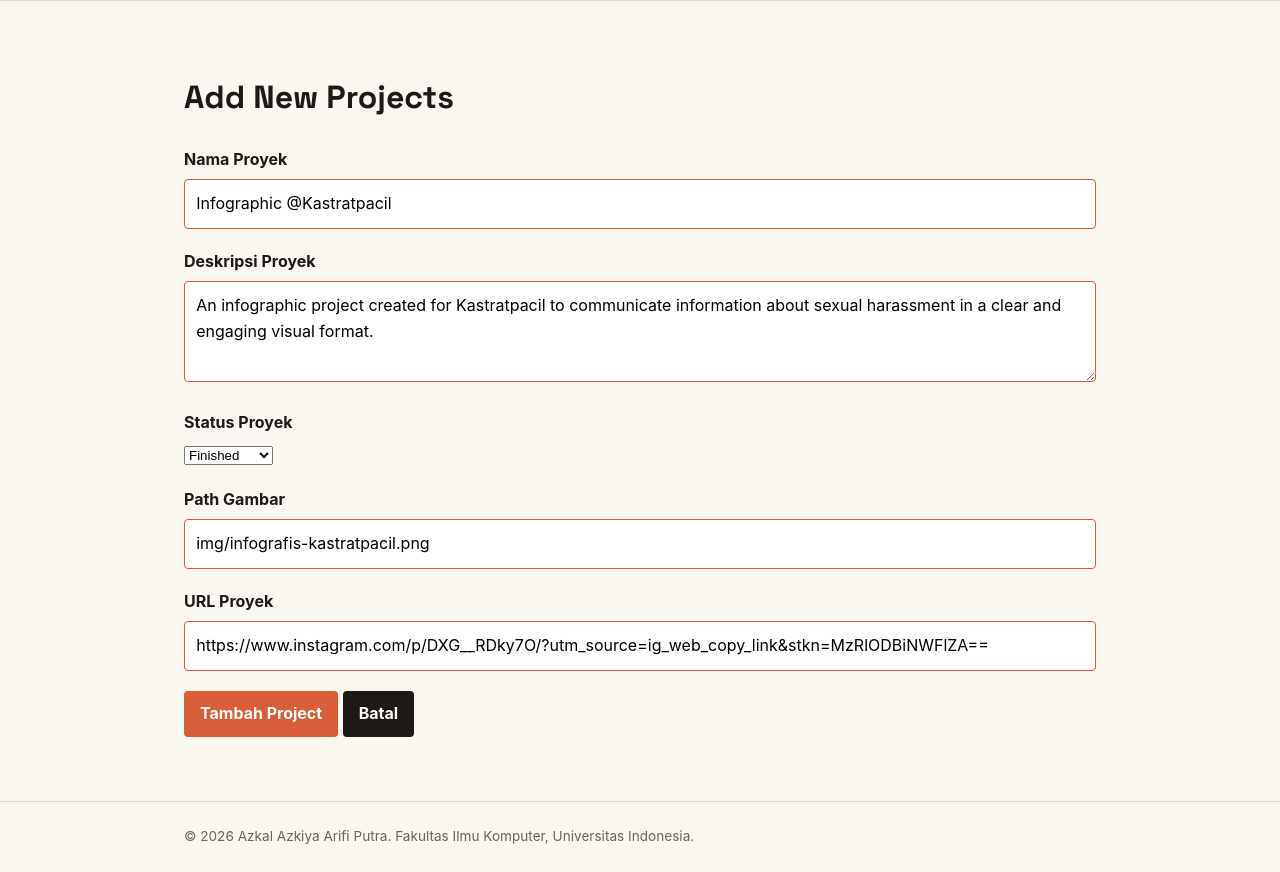
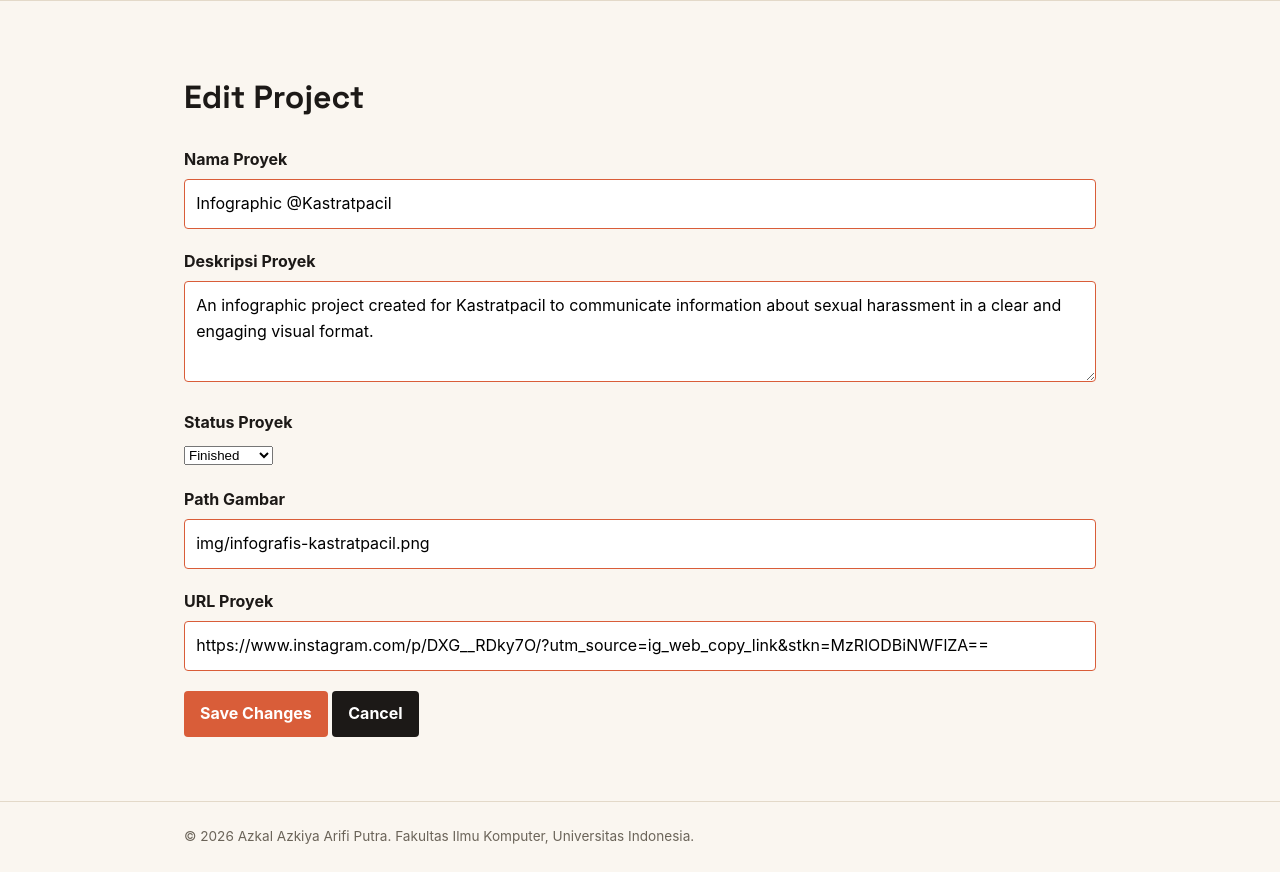
Before and after one commit to AzkalAP/myportofolio, a Django app: page /projects/1/edit/ in a window 1280 px wide. Shown: the part 74-946 px from the top of the page. Run offline with Django 5.2, Linux system fonts and the light colour scheme; data comes from the database, SQL or seed files in the repository.

Commit message:
feat(projects): add project edit interface

```diff
--- a/templates/projects.html
+++ b/templates/projects.html
@@ -60,6 +60,11 @@
                                         </a>
                                     {% endif %}
 
+                                    <a href="{% url 'main:update_project' project.id %}"
+                                       class="button">
+                                        Edit Project
+                                    </a>
+
                                     {% include "components/project_delete_modal.html" with project=project %}
                                 </div>
                             </div>
--- a/templates/projects_form.html
+++ b/templates/projects_form.html
@@ -1,14 +1,14 @@
 {% extends "base.html" %}
 {% block meta %}
-    <title>Add Project - {{ name }}</title>
+    <title>{% if is_edit %}Edit Project{% else %}Add Project{% endif %} - {{ name }}</title>
 {% endblock meta %}
 {% block content %}
     <main>
         <section class="experience-section">
             <div class="container">
-                <h1>Add New Projects</h1>
+                <h1>{% if is_edit %}Edit Project{% else %}Add New Project{% endif %}</h1>
                 <form method="post"
-                      action="{% url 'main:create_project' %}"
+                    action="{% if is_edit %}{% url 'main:update_project' project.id %}{% else %}{% url 'main:create_project' %}{% endif %}"
                       class="project-form">
                     {% csrf_token %}
                     {% for field in form %}
@@ -20,8 +20,10 @@
                             {% endfor %}
                         </div>
                     {% endfor %}
-                    <button type="submit" class="button">Tambah Project</button>
-                    <a href="{% url 'main:show_projects' %}" class="button button-secondary">Batal</a>
+                    <button type="submit" class="button">
+                        {% if is_edit %}Save Changes{% else %}Add Project{% endif %}
+                    </button>
+                    <a href="{% url 'main:show_projects' %}" class="button button-secondary">Cancel</a>
                 </form>
             </div>
         </section>
```
Also changed, not shown: main/tests.py (+27 -0 lines).
